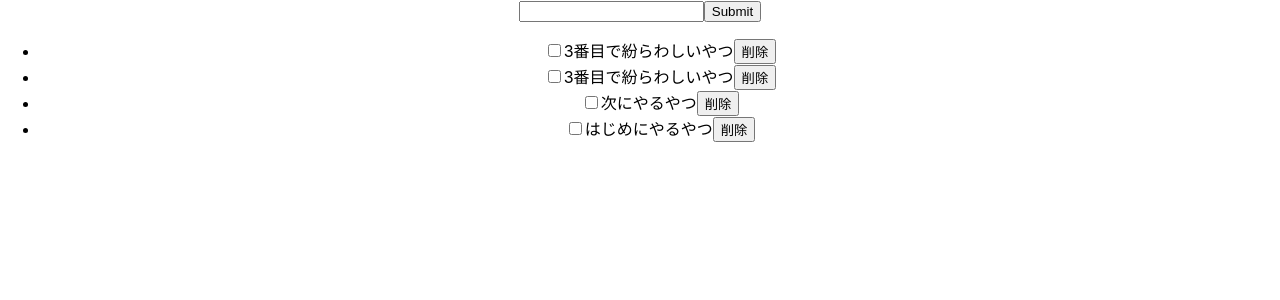
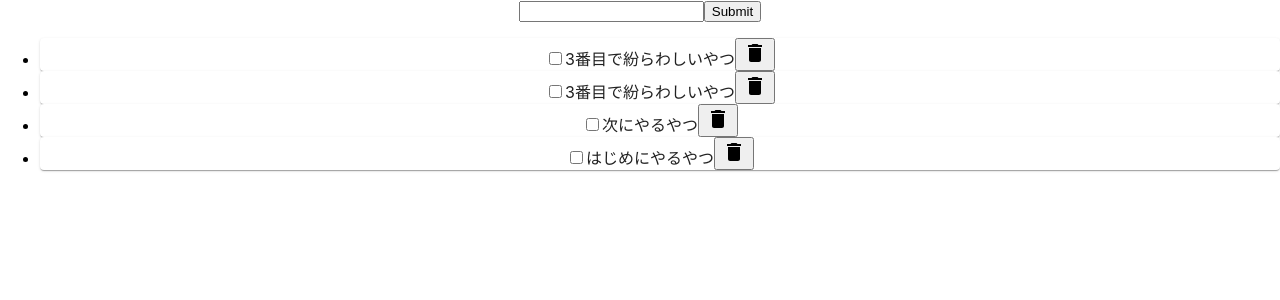
Before and after one commit to SCH923/todo-interface, a React (Create React App) app: page / in a window 1280 px wide. Shown: the top 300 px of the page. Built offline with nearby package versions, Linux system fonts and the light colour scheme.

Commit message:
material ui 追加

```diff
--- a/package.json
+++ b/package.json
@@ -3,8 +3,11 @@
   "version": "0.1.0",
   "private": true,
   "dependencies": {
+    "@emotion/react": "^11.9.0",
+    "@emotion/styled": "^11.8.1",
     "@mui/icons-material": "^5.6.2",
     "@mui/material": "^5.6.2",
+    "@mui/styled-engine-sc": "^5.6.1",
     "@testing-library/jest-dom": "^5.16.4",
     "@testing-library/react": "^13.1.1",
     "@testing-library/user-event": "^13.5.0",
@@ -16,6 +19,7 @@
     "react-dom": "^18.0.0",
     "react-hook-form": "^7.30.0",
     "react-scripts": "5.0.1",
+    "styled-components": "^5.3.5",
     "typescript": "^4.6.3",
     "web-vitals": "^2.1.4"
   },
--- a/src/components/TaskForm.tsx
+++ b/src/components/TaskForm.tsx
@@ -22,6 +22,7 @@ const TaskForm: React.FC<Props> = ({ tasks, setTasks }) => {
         setTasks([newTask, ...tasks])
     }
 
+    //完了チェックが新規投稿時ずれる
     return (
         <div>
             <form onSubmit={handleSubmit(onSubmit)}>
--- a/src/components/TaskItem.tsx
+++ b/src/components/TaskItem.tsx
@@ -1,6 +1,7 @@
 import React from 'react'
 import {Task} from './Types'
 import DeleteIcon from '@mui/icons-material/Delete';
+import Card from '@mui/material/Card';
 
 type Props = {
     task: Task
@@ -11,6 +12,7 @@ type Props = {
 const TaskItem: React.FC<Props> = ({ task, handleDone, handleDelete }) => {
     return (
         <li>
+            <Card sx={{ minWidth: 50 }}>
                 <label>
                     <input
                         type="checkbox"
@@ -25,8 +27,9 @@ const TaskItem: React.FC<Props> = ({ task, handleDone, handleDelete }) => {
                 <button
                     onClick={() => handleDelete(task)}
                 >
-                削除
+                    <DeleteIcon/>
                 </button>
+            </Card>
         </li>
     )
 }
```
Also changed, not shown: 1 other file (tests, documents, lock files or other folders). Lines whose indentation alone changed are shown as unchanged.
